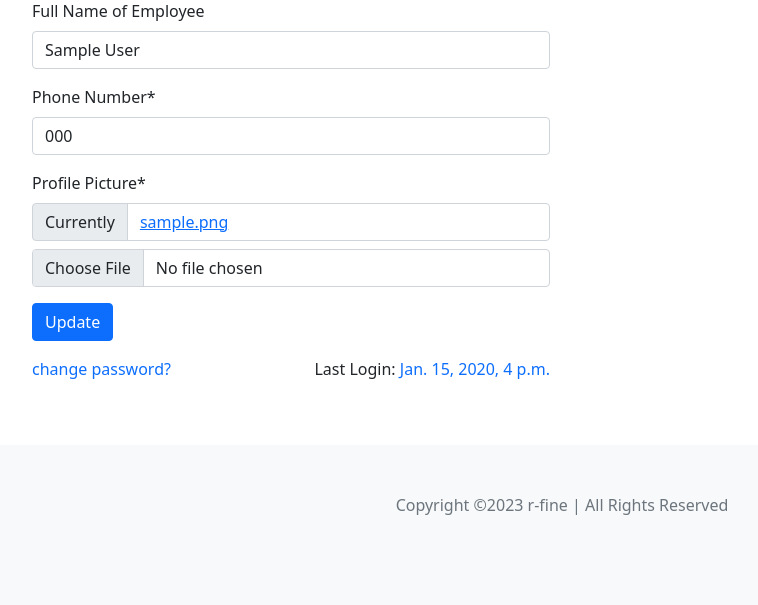
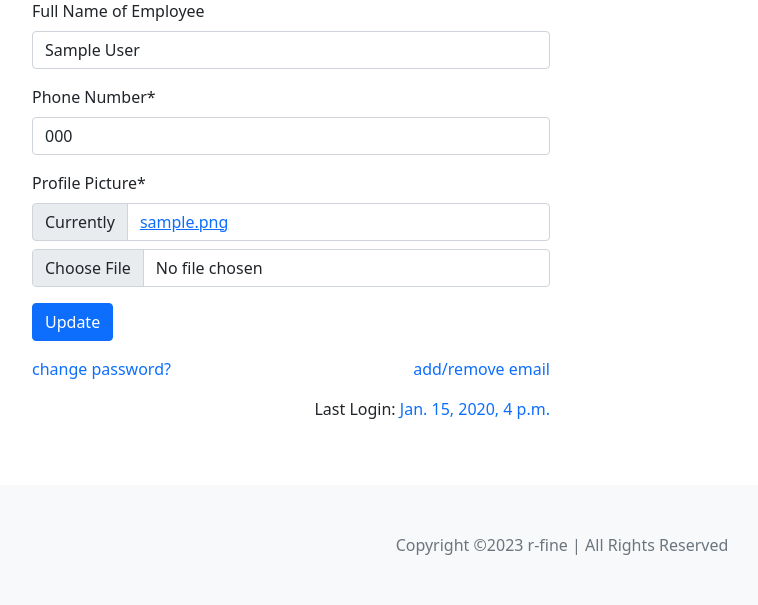
Before and after one commit to r-fine/gbpl-portal, a Django app: page /users/~update/ in a window 1280 px wide. Shown: the part 327-932 px from the top of the page, without its empty margins (78-836 px from the left). Before the commit the page ends 842 px from the top, so only its background shows below. Run offline with Django 4.2, Linux system fonts and the light colour scheme; a user stored in the database is signed in; tables that the repository leaves empty hold one stand-in row (values such as "Sample post"); grey boxes marked "Sample" are stand-in pictures; parts of the project's set-up code (start-up, migrations or seed data) failed here and were passed over; some libraries are stand-ins or nearby versions.

Commit message:
Re-implement email verification & add/remove email

```diff
--- a/config/settings/base.py
+++ b/config/settings/base.py
@@ -274,7 +274,7 @@ ACCOUNT_AUTHENTICATION_METHOD = "email"
 # https://django-allauth.readthedocs.io/en/latest/configuration.html
 ACCOUNT_EMAIL_REQUIRED = True
 # https://django-allauth.readthedocs.io/en/latest/configuration.html
-ACCOUNT_EMAIL_VERIFICATION = "none"
+ACCOUNT_EMAIL_VERIFICATION = "mandatory"
 # https://django-allauth.readthedocs.io/en/latest/configuration.html
 ACCOUNT_ADAPTER = "geniemode_attendance.apps.users.adapters.AccountAdapter"
 # https://django-allauth.readthedocs.io/en/latest/forms.html
--- a/geniemode_attendance/templates/users/user_form.html
+++ b/geniemode_attendance/templates/users/user_form.html
@@ -30,7 +30,13 @@
               <a href="{% url 'account_change_password' %}" class="text-decoration-none">change password?</a>
             </div>
             <div>
-            Last Login: <span class="text-primary">{{ user.last_login }}
+              <a href="{% url 'account_email' %}" class="text-decoration-none">add/remove email</a>
+            </div>
+          </div>
+          <div class="d-flex justify-content-end mt-3">
+            <div>
+              Last Login: <span class="text-primary">{{ user.last_login }}</span>
+            </div>
           </div>
         </div>
       </div>
```
Lines whose indentation alone changed are shown as unchanged.
